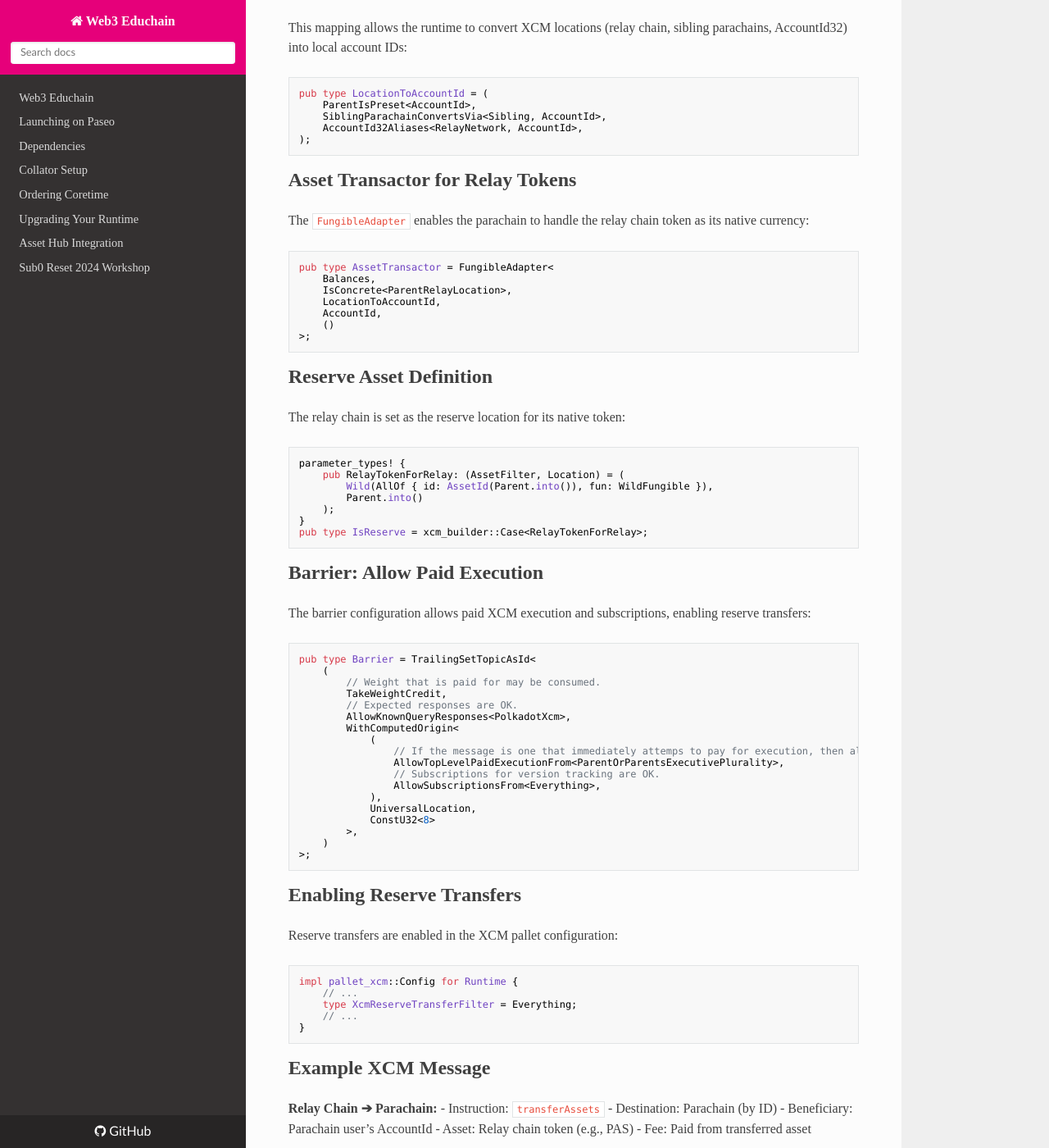
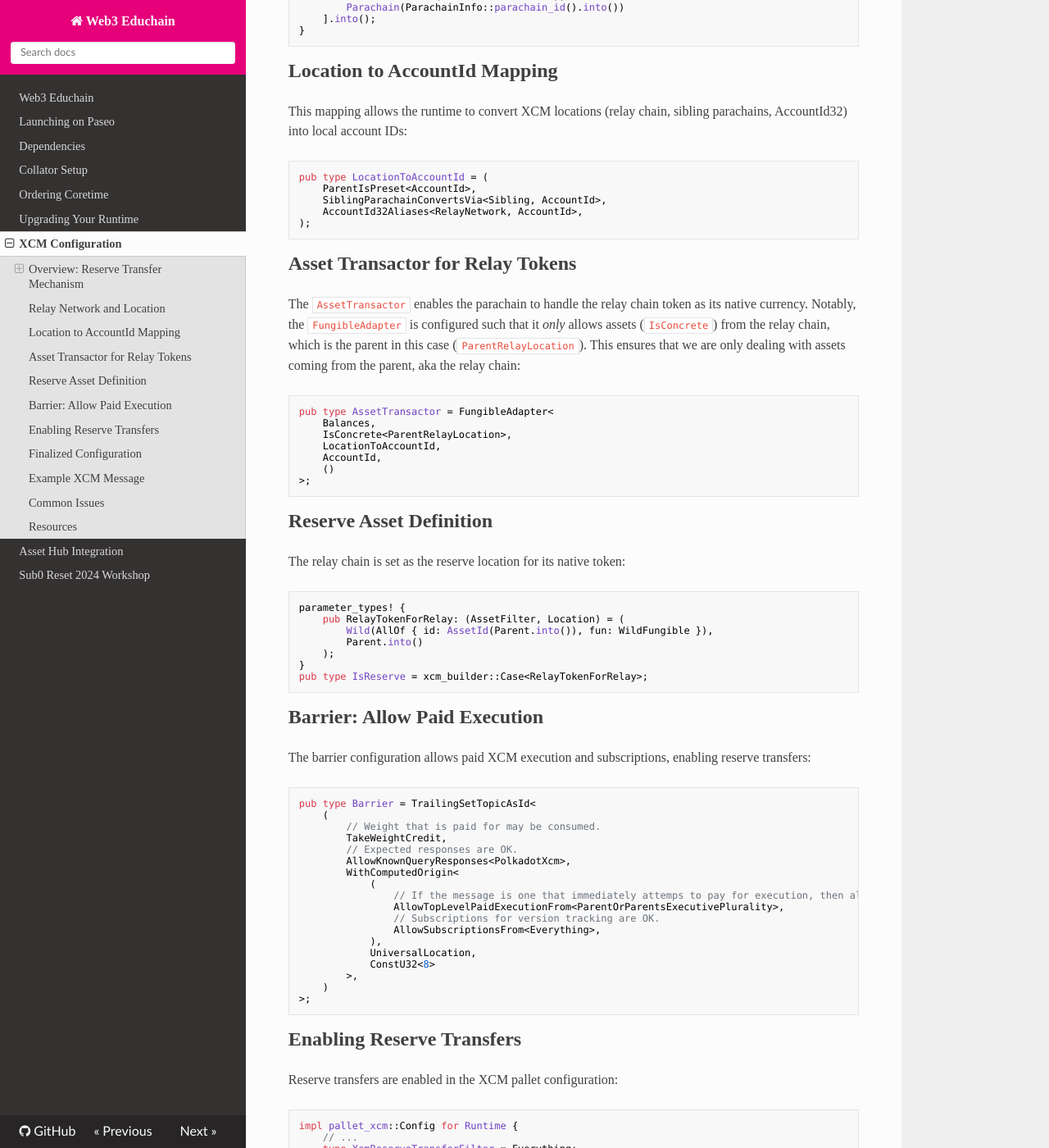
Before and after one commit to w3f/educhain, an MkDocs documentation site: the page built from docs/xcm.md, in a window 1280 px wide and 1400 px high, scrolled down 1216 px. Shown: the whole window at 82% size. Built offline with MkDocs 1.6.1, drawn with Linux system fonts in a browser that asks for light colours; nearby versions of some CDN libraries; some of the changed text lies outside the part shown.

Commit message:
polish and additions

````diff
--- a/docs/xcm.md
+++ b/docs/xcm.md
@@ -1,6 +1,9 @@
 # XCM Configuration
 
 EduChain is configured to use the **relay chain token (e.g., PAS)** as its native currency, leveraging Polkadot’s XCM (Cross-Consensus Messaging) for secure, reserve-backed asset transfers. This document explains the configuration and how reserve transfers work in practice.
+
+!!!info
+    The complete, working XCM configuration can be found in the EduChain repository: [`xcm_config.rs`](https://github.com/w3f/educhain/blob/main/runtime/src/configs/xcm_config.rs)
 
 ## Overview: Reserve Transfer Mechanism
 
@@ -50,7 +53,7 @@
 
 ## Asset Transactor for Relay Tokens
 
-The `FungibleAdapter` enables the parachain to handle the relay chain token as its native currency:
+The `AssetTransactor` enables the parachain to handle the relay chain token as its native currency. Notably, the `FungibleAdapter` is configured such that it *only* allows assets (`IsConcrete`) from the relay chain, which is the parent in this case (`ParentRelayLocation`). This ensures that we are only dealing with assets coming from the parent, aka the relay chain:
 
 ```rust
 pub type AssetTransactor = FungibleAdapter<
@@ -113,6 +116,10 @@
 }
 ```
 
+## Finalized Configuration
+
+To view this configuration, please visit the EduChain repository and view [`xcm_config.rs`](https://github.com/w3f/educhain/blob/main/runtime/src/configs/xcm_config.rs).
+
 ## Example XCM Message
 
 **Relay Chain ➔ Parachain:**
--- a/mkdocs.yml
+++ b/mkdocs.yml
@@ -15,5 +15,8 @@
   - 'collator.md'
   - 'ordering-coretime.md'
   - 'upgrade.md'
+  - 'xcm.md'
   - 'asset-hub.md'
   - 'sub0-reset-2024.md'
+markdown_extensions:
+  - admonition
````
